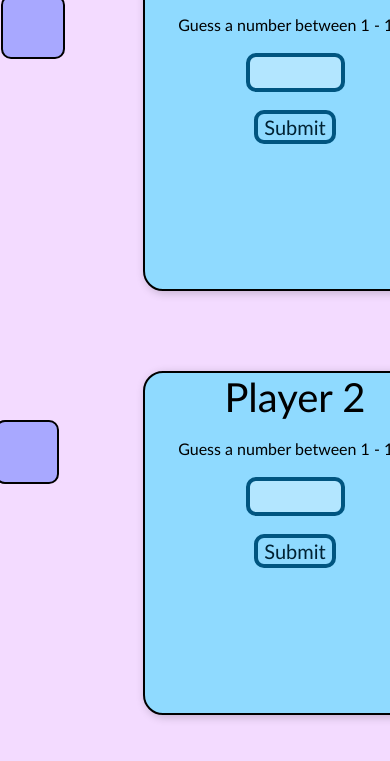
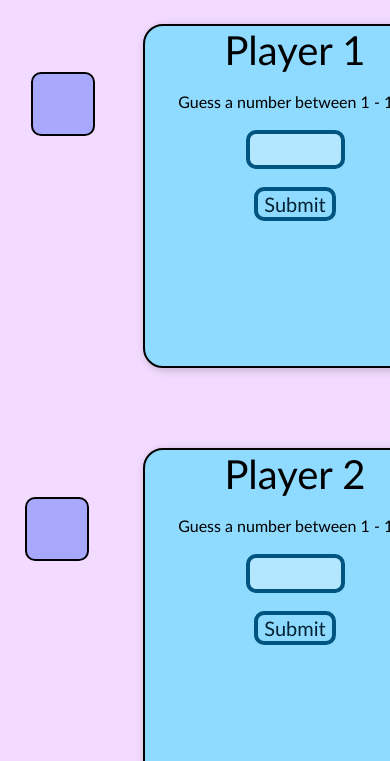
Before and after one commit to aribazia77-droid/aribazia77.github.io, a plain HTML site: page guess2.html in a window 390 px wide. Shown: the part 405-1166 px from the top of the page. Drawn offline with Linux system fonts and the light colour scheme.

Commit message:
Update guess2.css

```diff
--- a/guess2.css
+++ b/guess2.css
@@ -322,6 +322,7 @@ a{     /* link inside the startgamebtn */
 
     /* MAIN GAME PAGE */
     #container{
+        width:90%;
         display: block;
     }
     .heading2{
@@ -363,7 +364,7 @@ a{     /* link inside the startgamebtn */
         background-color:rgb(168, 168, 255);
         position:relative;
         bottom:800px;
-        right:130px;
+        right:100px;
     }
     #attempts_display2{
         width:60px;
@@ -374,6 +375,6 @@ a{     /* link inside the startgamebtn */
         font-size:35px;
         position: relative;
         bottom:375px;
-        left:-200px;
+        left:-170px;
     }
 }
```
